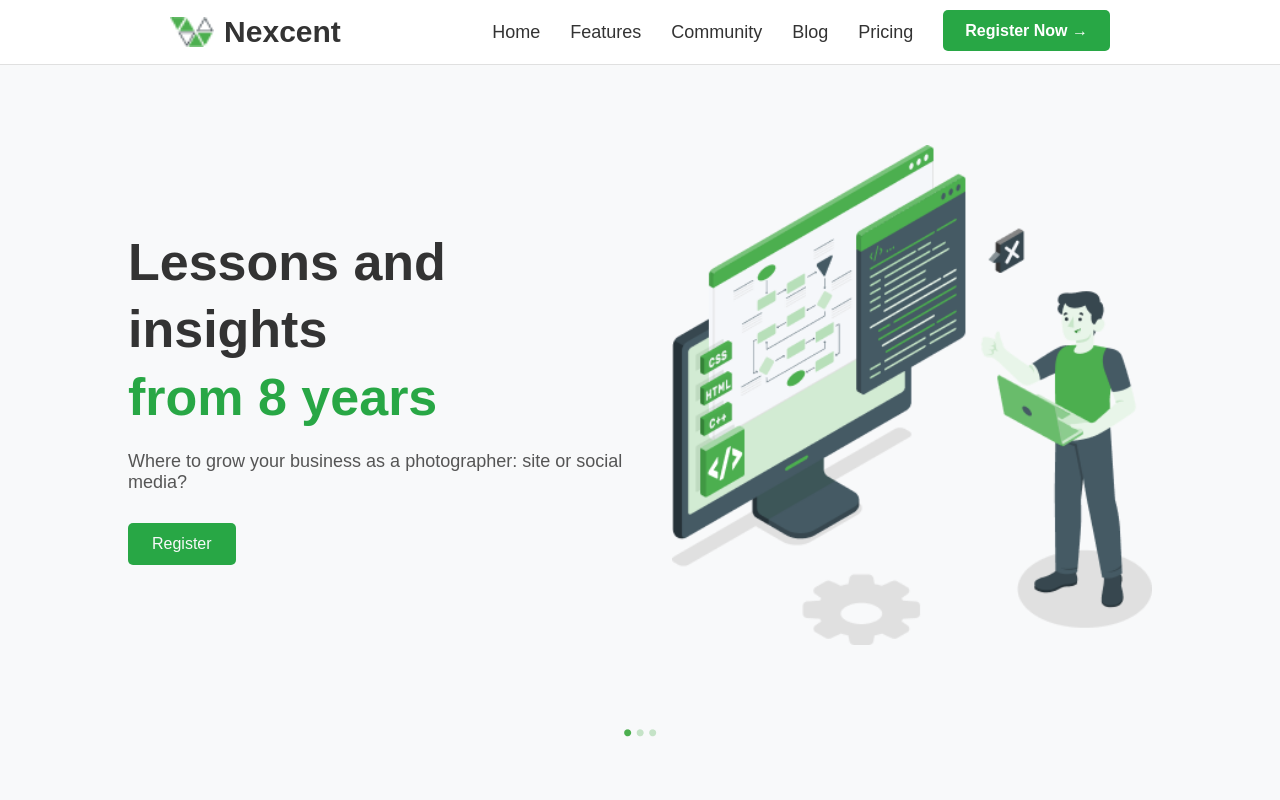
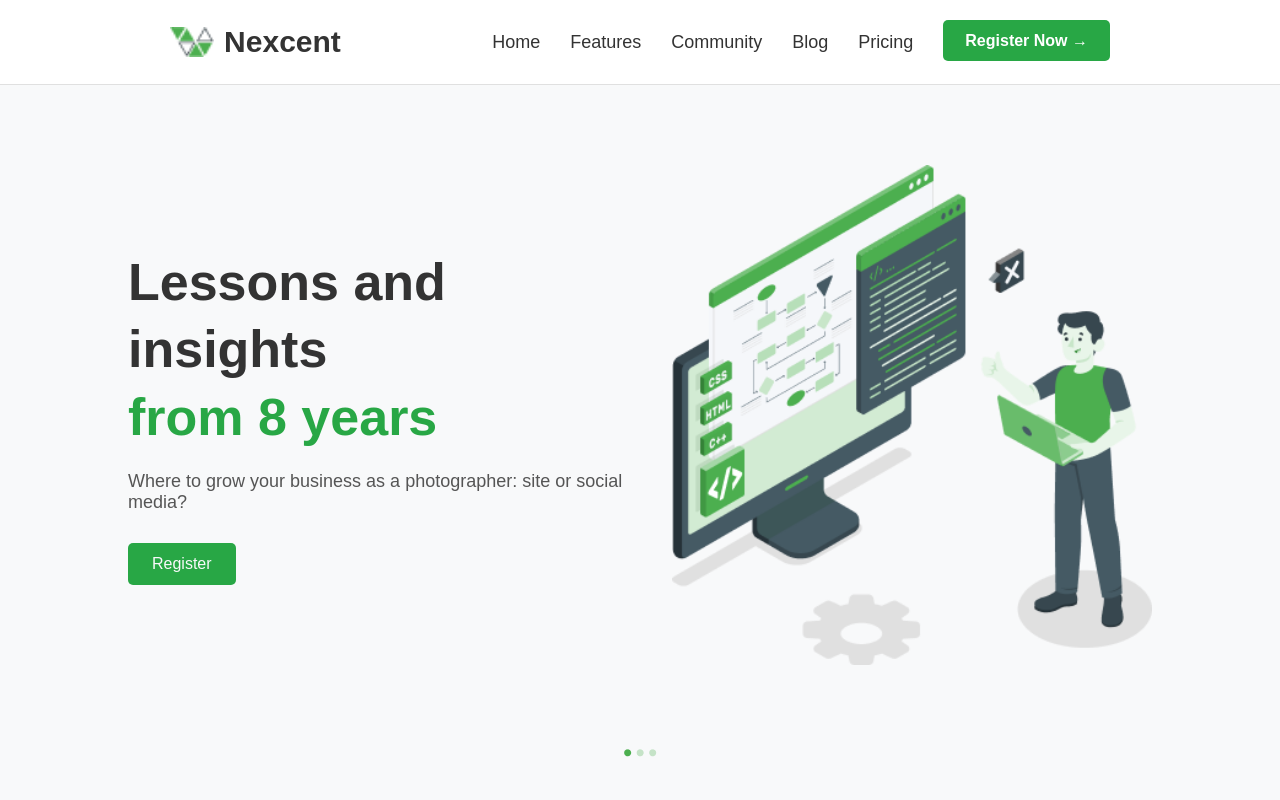
Before and after one commit to Aamna-Naz-Qureshi/Nexcent, a plain HTML site: page index.html in a window 1280 px wide. Shown: the top 800 px of the page. Drawn offline with Linux system fonts and the light colour scheme.

Commit message:
second commit

```diff
--- a/assets/css/styles.css
+++ b/assets/css/styles.css
@@ -13,7 +13,7 @@ body {
   display: flex;
   align-items: center;
   justify-content: space-between;
-  padding: 15px 170px;
+  padding: 25px 170px;
   background-color: white;
   border-bottom: 1px solid #e0e0e0;
 }
```
